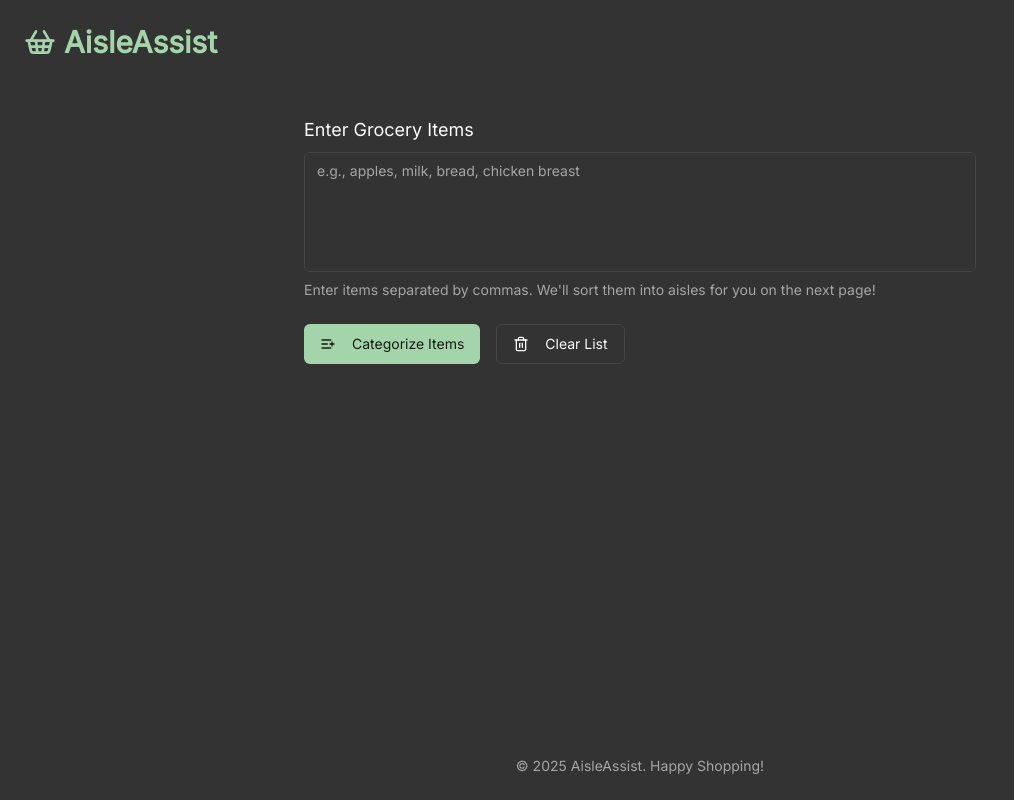
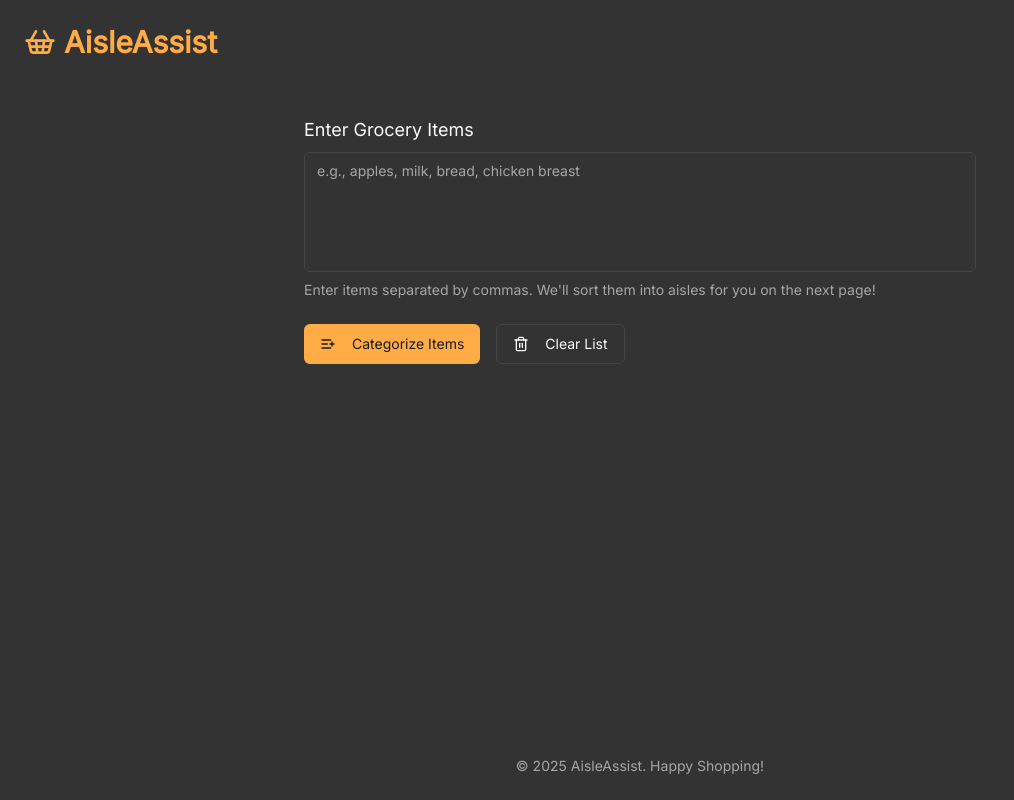
Before and after one commit to eshasantosh/aislepilot, a Next.js app: page / in a window 1280 px wide. Shown: the whole page, without its empty margins (0-1014 px from the left). Built offline with nearby package versions, Linux system fonts and the light colour scheme.

Commit message:
replace light green with orange, and make the background dark grey inste

```diff
--- a/src/app/globals.css
+++ b/src/app/globals.css
@@ -14,19 +14,19 @@ body {
     --card-foreground: 0 0% 3.9%;
     --popover: 0 0% 100%;
     --popover-foreground: 0 0% 3.9%;
-    --primary: 127 37% 74%; /* Soft Green for light theme */
-    --primary-foreground: 0 0% 10%; /* Dark text for contrast */
+    --primary: 33 100% 64%; /* Orange for light theme */
+    --primary-foreground: 0 0% 10%; /* Dark text for contrast on orange */
     --secondary: 0 0% 96.1%;
     --secondary-foreground: 0 0% 9%;
     --muted: 0 0% 96.1%;
     --muted-foreground: 0 0% 45.1%;
-    --accent: 33 100% 64%; /* Orange for light theme */
-    --accent-foreground: 0 0% 10%; /* Dark text for contrast */
+    --accent: 127 37% 74%; /* Soft Green for light theme accent */
+    --accent-foreground: 0 0% 10%; /* Dark text for contrast on soft green */
     --destructive: 0 84.2% 60.2%;
     --destructive-foreground: 0 0% 98%;
     --border: 0 0% 89.8%;
     --input: 0 0% 89.8%;
-    --ring: 33 100% 64%; /* Accent for ring on light theme */
+    --ring: 33 100% 64%; /* Orange for ring on light theme (matches new primary) */
     --chart-1: 12 76% 61%;
     --chart-2: 173 58% 39%;
     --chart-3: 197 37% 24%;
@@ -43,7 +43,7 @@ body {
     --sidebar-ring: 217.2 91.2% 59.8%;
   }
   .dark {
-    --background: 0 0% 20%; /* Dark Grey #333333 */
+    --background: 0 0% 20%; /* Dark Grey #333333 (as requested) */
     --foreground: 0 0% 98%; /* Light text on dark bg */
 
     --card: 0 0% 17%; /* Slightly different from bg for depth */
@@ -52,8 +52,8 @@ body {
     --popover: 0 0% 17%;
     --popover-foreground: 0 0% 98%;
 
-    --primary: 127 37% 74%; /* Soft Green #A7D1AB */
-    --primary-foreground: 0 0% 10%; /* Dark text for contrast on soft green */
+    --primary: 33 100% 64%; /* Orange #FFB347 */
+    --primary-foreground: 0 0% 10%; /* Dark text for contrast on orange */
 
     --secondary: 0 0% 25%; /* A secondary dark shade */
     --secondary-foreground: 0 0% 98%;
@@ -61,15 +61,15 @@ body {
     --muted: 0 0% 25%;
     --muted-foreground: 0 0% 65%; /* Lighter muted text */
 
-    --accent: 33 100% 64%; /* Orange #FFB347 */
-    --accent-foreground: 0 0% 10%; /* Dark text for contrast on orange */
+    --accent: 127 37% 74%; /* Soft Green #A7D1AB */
+    --accent-foreground: 0 0% 10%; /* Dark text for contrast on soft green */
 
     --destructive: 0 72.2% 50.6%; /* Adjusted destructive for dark theme */
     --destructive-foreground: 0 0% 98%;
 
     --border: 0 0% 27%; /* Darker border */
     --input: 0 0% 27%; /* Darker input background */
-    --ring: 33 100% 64%; /* Accent color for rings */
+    --ring: 33 100% 64%; /* Orange for rings (matches new primary) */
 
     --chart-1: 220 70% 50%;
     --chart-2: 160 60% 45%;
```
